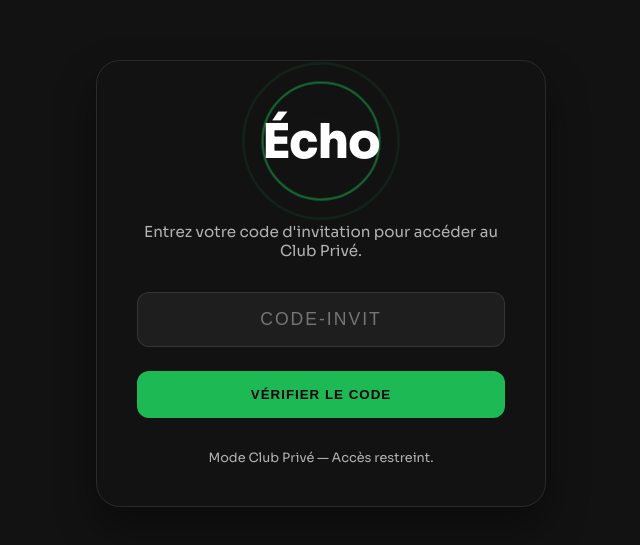
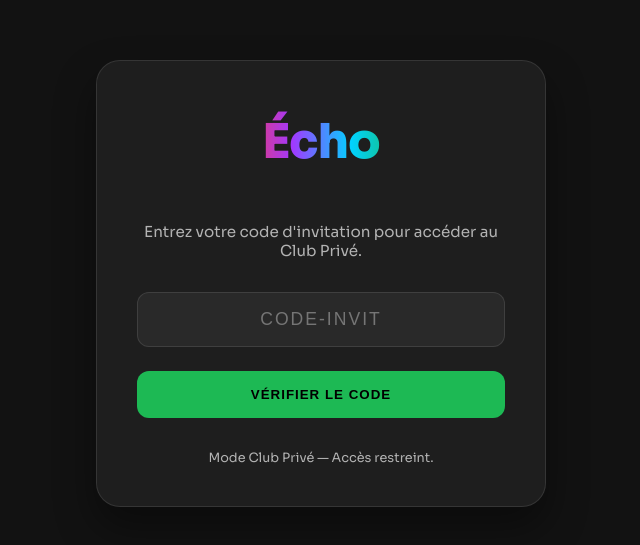
Before and after one commit to mahedjm/LifeWrapped, a Next.js app: page /login in a window 1280 px wide. Shown: the part 117-662 px from the top of the page, without its empty margins (319-959 px from the left). Built offline with nearby package versions, Linux system fonts and the light colour scheme; no server answers.

Commit message:
fix: restore login page rainbow animation and fix CSS variables

```diff
--- a/app/globals.css
+++ b/app/globals.css
@@ -196,6 +196,48 @@ h1 {
 
 .logo-wave:nth-child(2) { animation-delay: 1.3s; }
 .logo-wave:nth-child(3) { animation-delay: 2.6s; }
+
+/* --- Rainbow Animation for Login --- */
+.rainbow h1 {
+  background: linear-gradient(
+    to right,
+    #1db954, #FC3C44, #A238FF, #00D2FF, #1db954
+  );
+  background-size: 200% auto;
+  color: transparent !important;
+  -webkit-background-clip: text;
+  background-clip: text;
+  animation: rainbow-shine 4s linear infinite;
+  display: inline-block;
+}
+
+.rainbow .logo-wave {
+  border-color: #1db954;
+  animation: logo-wave-pulse-rainbow 4s cubic-bezier(0.25, 0.46, 0.45, 0.94) infinite;
+}
+
+@keyframes rainbow-shine {
+  to { background-position: 200% center; }
+}
+
+@keyframes logo-wave-pulse-rainbow {
+  0% {
+    transform: translate(-50%, -50%) scale(0.6);
+    opacity: 0;
+    border-color: #1db954;
+  }
+  33% {
+    border-color: #FC3C44;
+  }
+  66% {
+    border-color: #00D2FF;
+  }
+  100% {
+    transform: translate(-50%, -50%) scale(var(--logo-wave-scale));
+    opacity: 0;
+    border-color: #1db954;
+  }
+}
 
 /* --- Notifications --- */
 .notif-wrapper {
--- a/app/login/page.tsx
+++ b/app/login/page.tsx
@@ -68,7 +68,7 @@ function LoginForm() {
   };
 
   return (
-    <div style={{ background: 'var(--card-bg)', padding: '2.5rem', borderRadius: '24px', width: '100%', maxWidth: '450px', border: '1px solid var(--glass-border)', textAlign: 'center', boxShadow: '0 20px 40px rgba(0,0,0,0.4)' }}>
+    <div style={{ background: 'var(--bg-card)', padding: '2.5rem', borderRadius: '24px', width: '100%', maxWidth: '450px', border: '1px solid var(--glass-border)', textAlign: 'center', boxShadow: '0 20px 40px rgba(0,0,0,0.4)' }}>
       <div className="logo-container rainbow" style={{ marginBottom: '2.5rem' }}>
         <div className="logo-wave" />
         <div className="logo-wave" />
@@ -143,7 +143,7 @@ function LoginForm() {
 
 export default function LoginPage() {
   return (
-    <main style={{ minHeight: '100vh', display: 'flex', alignItems: 'center', justifyContent: 'center', background: 'var(--bg-color)', color: 'var(--text-primary)', padding: '20px' }}>
+    <main style={{ minHeight: '100vh', display: 'flex', alignItems: 'center', justifyContent: 'center', background: 'var(--bg-dark)', color: 'var(--text-primary)', padding: '20px' }}>
       <Suspense fallback={<div>Chargement...</div>}>
         <LoginForm />
       </Suspense>
```
